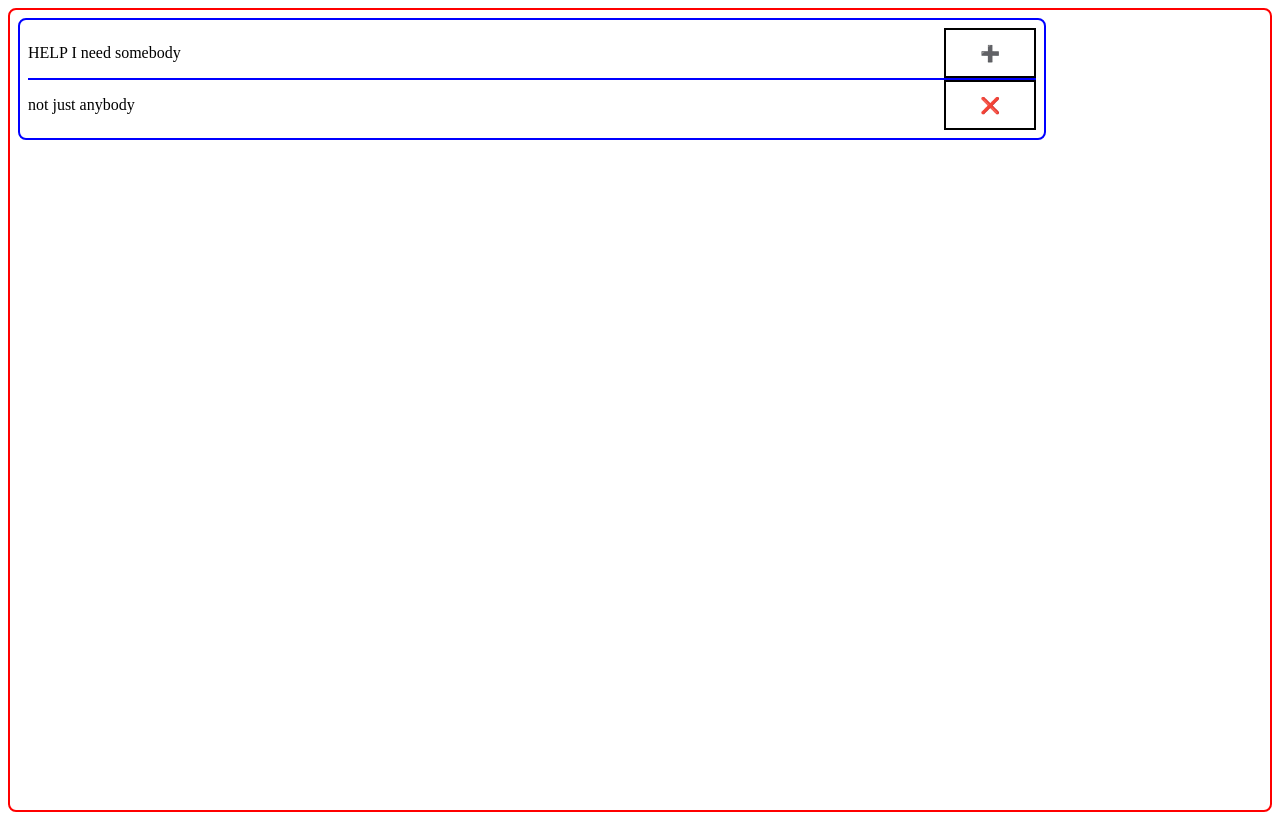
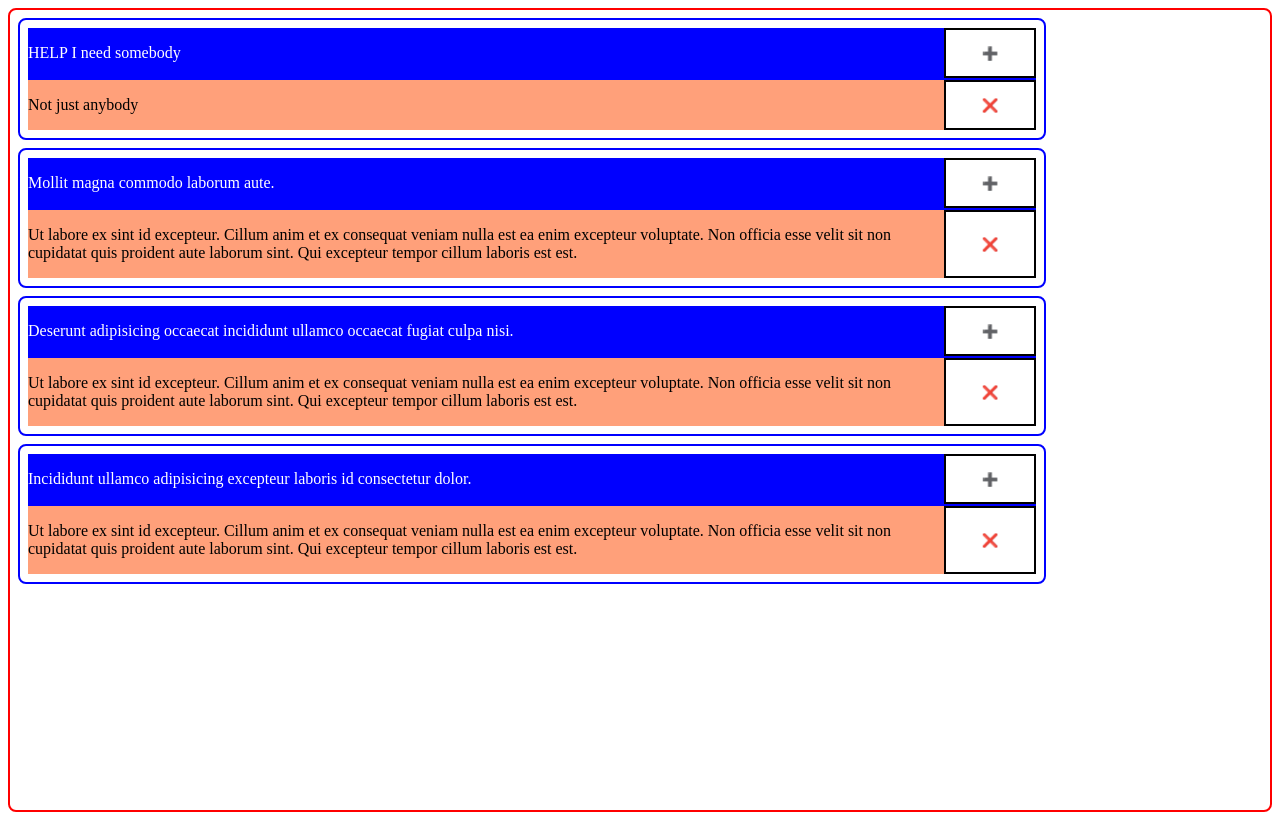
Before and after one commit to agoldhammer/helppage, a SvelteKit app: page / in a window 1280 px wide. Built offline with nearby package versions, Linux system fonts and the light colour scheme.

Commit message:
added slots, refactored

```diff
--- /dev/null
+++ b/src/components/HelpCard.svelte
@@ -0,0 +1,70 @@
+<script lang="ts">
+  //   type MouseEvent = { currentTarget: HTMLDivElement };
+  function hdlClick(e: MouseEvent) {
+    console.log("clicked", e.currentTarget);
+    if (!e.currentTarget) {
+      throw new Error("null target");
+    } else {
+      const clickSrc = e.currentTarget;
+      console.log("clickSrc", clickSrc);
+      const parent = clickSrc.parentElement;
+      console.log("parent", parent);
+    }
+
+    // console.log("sibling", cardtop.nextSibling);
+  }
+</script>
+
+<div class="help-card">
+  <!-- svelte-ignore a11y-click-events-have-key-events -->
+  <!-- svelte-ignore a11y-no-static-element-interactions -->
+  <div id="help-top-1" class="help-card-top">
+    <!-- next do nothing line to suppress spurious warning -->
+    {#if false} <slot />{/if}
+
+    <slot name="topic" />
+    <button id="help-open-1" class="open" on:click|capture={hdlClick}>
+      &#10133;
+    </button>
+  </div>
+  <!-- svelte-ignore a11y-click-events-have-key-events -->
+  <!-- svelte-ignore a11y-no-static-element-interactions -->
+  <div id="help-btm-1" class="help-card-btm">
+    <slot name="description" />
+    <button class="close" on:click|capture={hdlClick}>&#10060;</button>
+  </div>
+</div>
+
+<style>
+  .help-card {
+    padding: 8px;
+    margin: 8px;
+    width: 80%;
+    border: 2px solid blue;
+    border-radius: 8px;
+  }
+
+  .help-card-top {
+    display: grid;
+    grid-template-columns: 10fr 1fr;
+    border-bottom: 2px solid blue;
+    color: white;
+    background-color: blue;
+  }
+
+  .help-card-btm {
+    display: grid;
+    grid-template-columns: 10fr 1fr;
+    background-color: lightsalmon;
+  }
+
+  .open,
+  .close {
+    background-color: white;
+    color: red;
+    display: flex;
+    justify-content: center;
+    border: 2px solid black;
+    align-items: center;
+  }
+</style>
--- a/src/components/HelpCtr.svelte
+++ b/src/components/HelpCtr.svelte
@@ -1,5 +1,12 @@
 <script lang="ts">
+  import HelpCard from "./HelpCard.svelte";
   type MouseEvent = { currentTarget: HTMLDivElement };
+  const topic1 = "Mollit magna commodo laborum aute.";
+  const topic2 =
+    "Deserunt adipisicing occaecat incididunt ullamco occaecat fugiat culpa nisi.";
+  const topic3 =
+    "Incididunt ullamco adipisicing excepteur laboris id consectetur dolor.";
+  const topics = [topic1, topic2, topic3];
   function hdlClick(e: MouseEvent) {
     console.log("clicked", e.currentTarget);
     if (!e.currentTarget) {
@@ -18,17 +25,22 @@
 <div class="help-ctr">
   <!-- svelte-ignore a11y-click-events-have-key-events -->
   <!-- svelte-ignore a11y-no-static-element-interactions -->
-
-  <div class="help-card">
-    <div id="help-top-1" class="help-card-top">
-      <p>HELP I need somebody</p>
-      <div class="open" on:click|capture={hdlClick}>&#10133;</div>
-    </div>
-    <div id="help-btm-1" class="help-card-btm">
-      <p>not just anybody</p>
-      <div class="close">&#10060;</div>
-    </div>
-  </div>
+  <HelpCard>
+    <p slot="topic">HELP I need somebody</p>
+    <p slot="description">Not just anybody</p>
+  </HelpCard>
+  {#each topics as topic}
+    <HelpCard>
+      <p slot="topic">{topic}</p>
+      <p slot="description">
+        Ut labore ex sint id excepteur. Cillum anim et ex consequat veniam nulla
+        est ea enim excepteur voluptate. Non officia esse velit sit non
+        cupidatat quis proident aute laborum sint. Qui excepteur tempor cillum
+        laboris est est.
+      </p>
+      />
+    </HelpCard>
+  {/each}
 </div>
 
 <style>
@@ -36,32 +48,6 @@
     height: 100vh;
     border: 2px solid red;
     border-radius: 8px;
-  }
-
-  .help-card {
-    padding: 8px;
-    margin: 8px;
-    width: 80%;
-    border: 2px solid blue;
-    border-radius: 8px;
-  }
-
-  .help-card-top {
-    display: grid;
-    grid-template-columns: 10fr 1fr;
-    border-bottom: 2px solid blue;
-  }
-
-  .help-card-btm {
-    display: grid;
-    grid-template-columns: 10fr 1fr;
-  }
-
-  .open,
-  .close {
-    display: flex;
-    justify-content: center;
-    border: 2px solid black;
-    align-items: center;
+    overflow-y: scroll;
   }
 </style>
```
